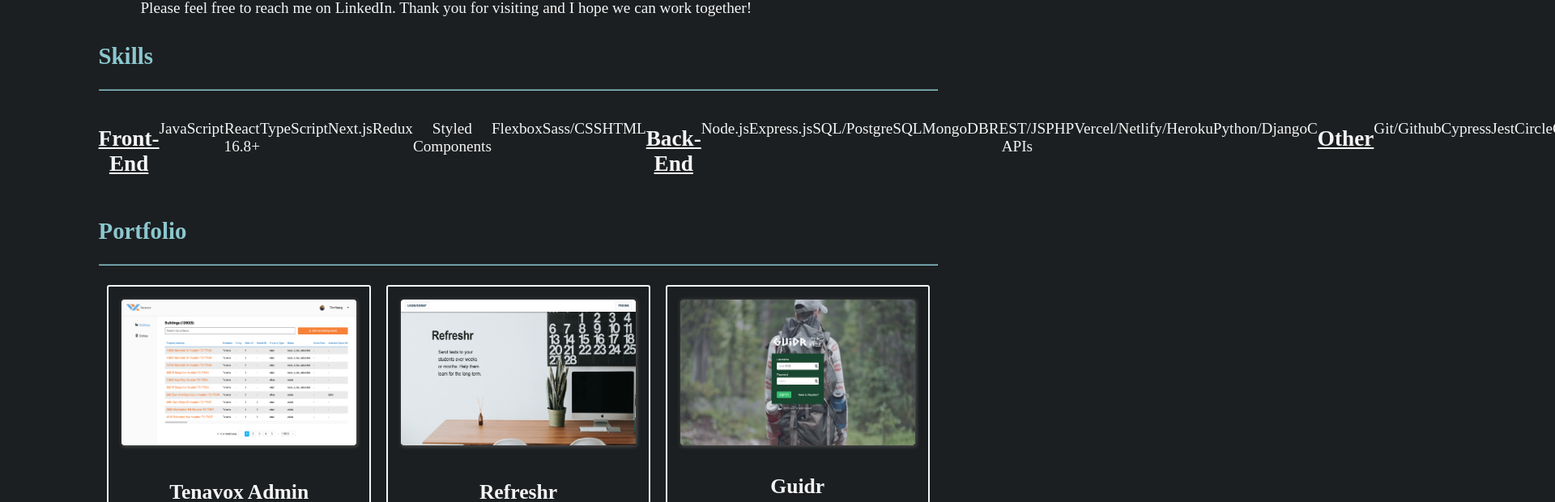
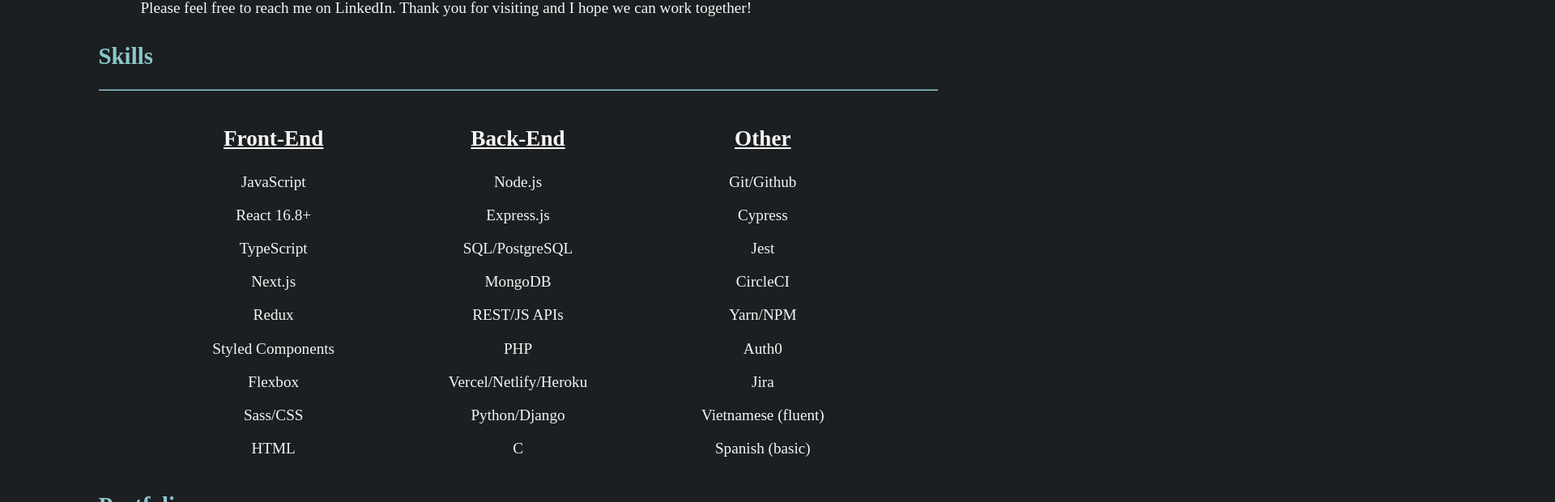
Before and after one commit to timOTdev/thDev3, a Next.js app: page / in a window 1280 px wide. Shown: the part 876-1496 px from the top of the page at 81% size, 1920 px wide, since content can reach past the window. Built offline with nearby package versions, Linux system fonts and the light colour scheme.

Commit message:
Fix Skills columns

```diff
--- a/components/Portfolio.tsx
+++ b/components/Portfolio.tsx
@@ -18,11 +18,13 @@
 
 export default function Portfolio() {
   const [showSecondary, setShowSecondary] = useState(false);
+
   const makeButton = (text: string) => (
     <button onClick={() => setShowSecondary((prevCheck) => !prevCheck)}>
       {text}
     </button>
   );
+
   return (
     <Section>
       <h2>Portfolio</h2>
--- a/components/Skills.tsx
+++ b/components/Skills.tsx
@@ -19,12 +19,12 @@
 
 export default function Skills() {
   const generateSkillColumn = (title: string, skills: Array<string>) => (
-    <div>
+    <article>
       <h3>{title}</h3>
       {skills.map((skill, index) => (
         <p key={index}>{skill}</p>
       ))}
-    </div>
+    </article>
   );
 
   return (
```
